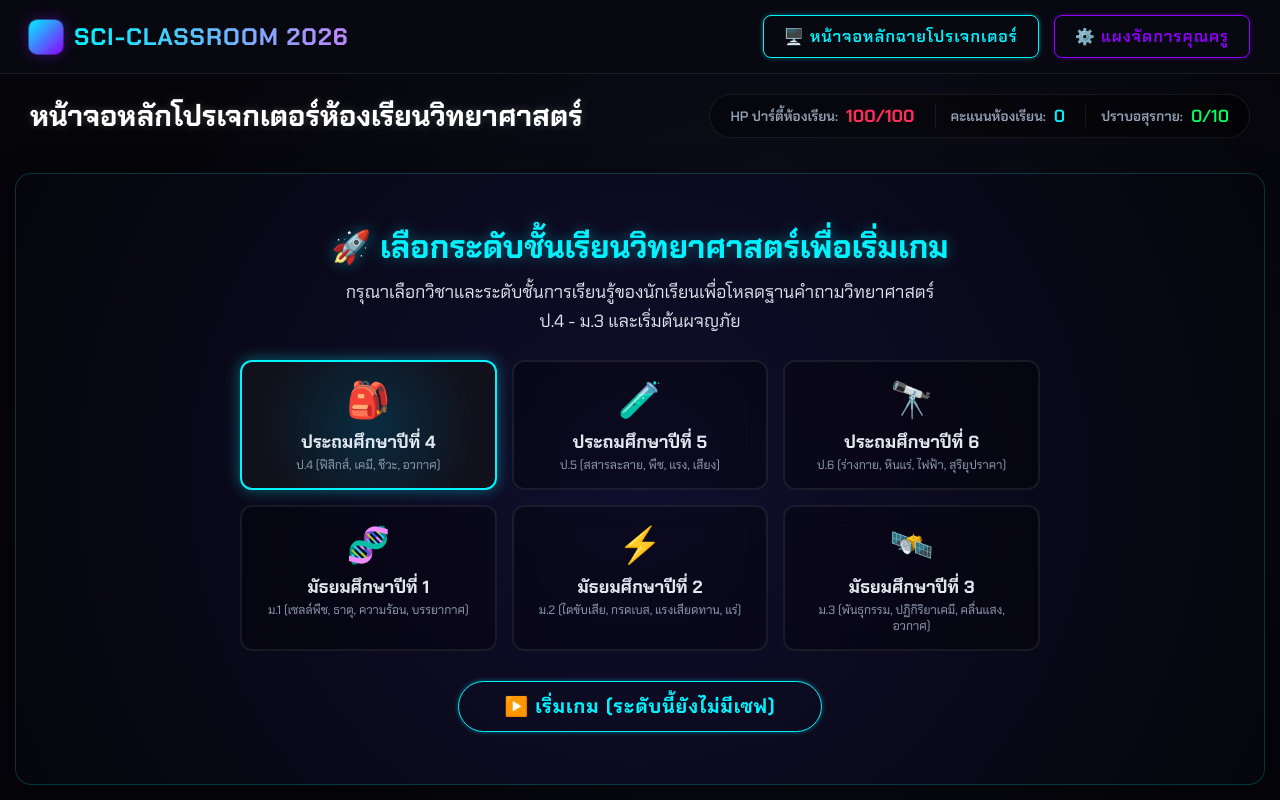
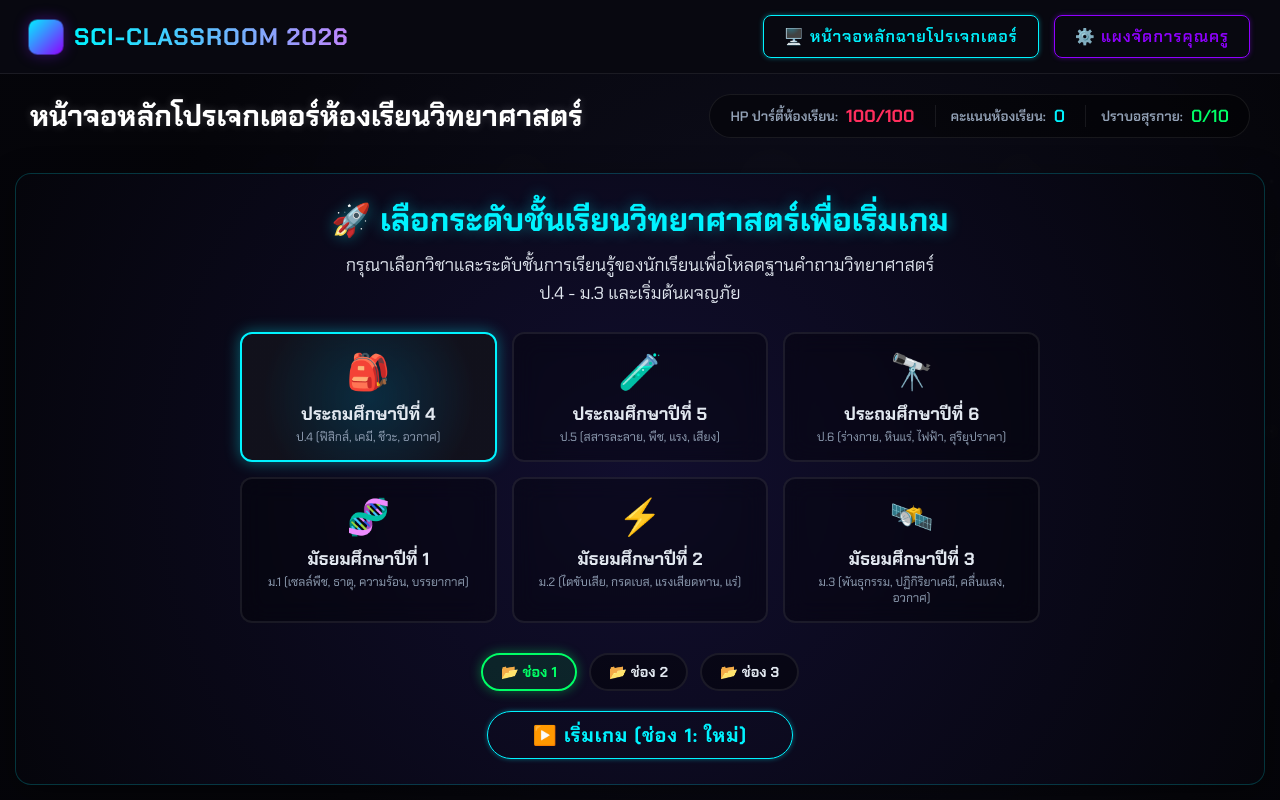
Before and after one commit to basicbasja-cloud/Sci-Classroom-2D-Game, a website built with Vite: page index.html in a window 1280 px wide. Both pictures are taken after a click on the button "🖥️ หน้าจอหลักฉายโปรเจกเตอร์". Built offline with nearby package versions, Linux system fonts and the light colour scheme.

Commit message:
Add 3 save slots per grade

```diff
--- a/app.js
+++ b/app.js
@@ -198,6 +198,7 @@ window.SoundFX = SoundFX;
 // ==========================================================================
 const DEFAULT_SYSTEM_SETTINGS = {
   activeGrade: "p4",
+  activeSlot: 1,
   timerLimit: 90,
   hintsEnabled: true,
   soundEnabled: true
@@ -237,21 +238,44 @@ function getActiveGrade() {
   return "p4";
 }
 
-// Helper: สร้าง localStorage key เฉพาะแต่ละระดับชั้น (per-grade save)
+function getActiveSlot() {
+  const stored = localStorage.getItem("sci_quest_settings");
+  if (stored) {
+    try {
+      return JSON.parse(stored).activeSlot || 1;
+    } catch (e) {
+      return 1;
+    }
+  }
+  return 1;
+}
+
+// Helper: สร้าง localStorage key เฉพาะแต่ละระดับชั้น + ช่องเซฟ (per-grade per-slot save)
 function gk(baseKey) {
   const grade = getActiveGrade();
-  return `${baseKey}_${grade}`;
+  const slot = getActiveSlot();
+  return `${baseKey}_${grade}_slot${slot}`;
 }
 
-// ตรวจสอบว่าระดับชั้นนี้มีข้อมูลเซฟหรือไม่
-function hasSaveData(grade) {
-  const modulesKey = `sci_quest_modules_${grade}`;
-  const scoreKey = `sci_quest_student_score_${grade}`;
+// ตรวจสอบว่าระดับชั้นนี้มีข้อมูลเซฟในช่องใดช่องหนึ่งหรือไม่
+function hasSaveData(grade, slot) {
+  if (slot) {
+    return hasSaveDataInSlot(grade, slot);
+  }
+  for (let s = 1; s <= 3; s++) {
+    if (hasSaveDataInSlot(grade, s)) return true;
+  }
+  return false;
+}
+
+// ตรวจสอบข้อมูลเซฟในช่องที่ระบุ
+function hasSaveDataInSlot(grade, slot) {
+  const modulesKey = `sci_quest_modules_${grade}_slot${slot}`;
+  const scoreKey = `sci_quest_student_score_${grade}_slot${slot}`;
   try {
     const modules = JSON.parse(localStorage.getItem(modulesKey));
     const score = JSON.parse(localStorage.getItem(scoreKey));
     if (!modules || !score) return false;
-    // มีเซฟถ้าซ่อมแซม node ไปแล้วอย่างน้อย 1 ด่าน หรือคะแนน > 0
     for (let key in modules) {
       if (modules[key].repaired) return true;
     }
@@ -268,15 +292,18 @@ function initAppData() {
     }
 
     const grades = ["p4", "p5", "p6", "m1", "m2", "m3"];
+    const slots = [1, 2, 3];
     grades.forEach(g => {
-      const modulesKey = `sci_quest_modules_${g}`;
-      const scoreKey = `sci_quest_student_score_${g}`;
+      slots.forEach(s => {
+        const modulesKey = `sci_quest_modules_${g}_slot${s}`;
+        const scoreKey = `sci_quest_student_score_${g}_slot${s}`;
         if (!localStorage.getItem(modulesKey)) {
           localStorage.setItem(modulesKey, JSON.stringify(DEFAULT_MODULE_STATES));
         }
         if (!localStorage.getItem(scoreKey)) {
           localStorage.setItem(scoreKey, JSON.stringify(DEFAULT_STUDENT_SCORE));
         }
+      });
     });
 
     // คีย์ตัวแปรแชร์ข้อมูลการประสานความร่วมมือ Co-op
@@ -317,7 +344,8 @@ function saveSystemSettings(settings) {
 function getModuleStates() {
   initAppData();
   const grade = getActiveGrade();
-  const key = `sci_quest_modules_${grade}`;
+  const slot = getActiveSlot();
+  const key = `sci_quest_modules_${grade}_slot${slot}`;
   if (!localStorage.getItem(key)) {
     localStorage.setItem(key, JSON.stringify(DEFAULT_MODULE_STATES));
   }
@@ -326,7 +354,8 @@ function getModuleStates() {
 
 function saveModuleStates(states) {
   const grade = getActiveGrade();
-  const key = `sci_quest_modules_${grade}`;
+  const slot = getActiveSlot();
+  const key = `sci_quest_modules_${grade}_slot${slot}`;
   localStorage.setItem(key, JSON.stringify(states));
   window.dispatchEvent(new CustomEvent("modules-changed", { detail: states }));
 }
@@ -334,7 +363,8 @@ function saveModuleStates(states) {
 function getStudentScore() {
   initAppData();
   const grade = getActiveGrade();
-  const key = `sci_quest_student_score_${grade}`;
+  const slot = getActiveSlot();
+  const key = `sci_quest_student_score_${grade}_slot${slot}`;
   if (!localStorage.getItem(key)) {
     localStorage.setItem(key, JSON.stringify(DEFAULT_STUDENT_SCORE));
   }
@@ -343,7 +373,8 @@ function getStudentScore() {
 
 function saveStudentScore(scoreObj) {
   const grade = getActiveGrade();
-  const key = `sci_quest_student_score_${grade}`;
+  const slot = getActiveSlot();
+  const key = `sci_quest_student_score_${grade}_slot${slot}`;
   localStorage.setItem(key, JSON.stringify(scoreObj));
   window.dispatchEvent(new CustomEvent("score-changed", { detail: scoreObj }));
 }
@@ -351,8 +382,9 @@ function saveStudentScore(scoreObj) {
 // รีเซ็ตเกมห้องเรียน
 function resetStudentGame() {
   const grade = getActiveGrade();
-  const modulesKey = `sci_quest_modules_${grade}`;
-  const scoreKey = `sci_quest_student_score_${grade}`;
+  const slot = getActiveSlot();
+  const modulesKey = `sci_quest_modules_${grade}_slot${slot}`;
+  const scoreKey = `sci_quest_student_score_${grade}_slot${slot}`;
 
   localStorage.setItem(modulesKey, JSON.stringify(DEFAULT_MODULE_STATES));
   localStorage.setItem(scoreKey, JSON.stringify(DEFAULT_STUDENT_SCORE));
@@ -459,10 +491,11 @@ window.addEventListener("storage", function(event) {
     window.dispatchEvent(new CustomEvent("settings-changed", { detail: s }));
   }
   const grade = getActiveGrade();
-  if (event.key === `sci_quest_modules_${grade}`) {
+  const slot = getActiveSlot();
+  if (event.key === `sci_quest_modules_${grade}_slot${slot}`) {
     window.dispatchEvent(new CustomEvent("modules-changed", { detail: JSON.parse(event.newValue) }));
   }
-  if (event.key === `sci_quest_student_score_${grade}`) {
+  if (event.key === `sci_quest_student_score_${grade}_slot${slot}`) {
     window.dispatchEvent(new CustomEvent("score-changed", { detail: JSON.parse(event.newValue) }));
   }
   if (event.key === "sci_quest_game_phase") {
@@ -490,6 +523,16 @@ window.addEventListener("storage", function(event) {
 
 function showView(viewId) {
   SoundFX.playClick();
+
+  // หากกด "เปิดหน้าจอเกมหลัก" (projector-view) ให้กลับไปที่หน้าเลือกระดับชั้นทุกครั้ง
+  if (viewId === "projector-view") {
+    localStorage.removeItem(gk("sci_quest_level_confirmed"));
+    // เรียกอัปเดต UI ให้แสดงหน้าเลือกชั้นเรียนทันที (ฟังก์ชันจาก game.js)
+    if (typeof updatePhaseUI === "function") {
+      updatePhaseUI("map");
+    }
+  }
+
   const views = document.querySelectorAll(".app-view");
   views.forEach(v => v.classList.remove("active"));
 
@@ -552,6 +595,8 @@ window.App = {
   saveActiveMove,
   clearVotesAndResponses,
   hasSaveData,
+  hasSaveDataInSlot,
   gk,
-  getActiveGrade
+  getActiveGrade,
+  getActiveSlot
 };
--- a/game.js
+++ b/game.js
@@ -95,6 +95,7 @@ let myNickname = sessionStorage.getItem("sci_quest_nickname") || null;
 
 // ระดับชั้นเรียนที่เลือกสแตนบายก่อนเล่นเกม
 let selectedGradeForInit = "p4";
+let selectedSlotForInit = 1;
 
 // ==========================================================================
 // 2. ฟังก์ชันหน้าจอแผนที่ Candy Crush (Node Map Controller)
@@ -382,7 +383,6 @@ function setupLevelSelectUI() {
   const cards = document.querySelectorAll(".level-card-item");
   cards.forEach(card => {
     const grade = card.getAttribute("data-grade");
-    const hasSave = window.App.hasSaveData(grade);
     const saveIndicator = card.querySelector(".save-indicator");
 
     if (grade === selectedGradeForInit) {
@@ -395,8 +395,8 @@ function setupLevelSelectUI() {
       card.style.background = "rgba(0,0,0,0.3)";
     }
 
-    // เพิ่ม/อัปเดตตัวบ่งชี้เซฟ
-    if (hasSave) {
+    // เพิ่ม/อัปเดตตัวบ่งชี้เซฟ (แสดงถ้ามีเซฟในช่องใดช่องหนึ่ง)
+    if (window.App.hasSaveData(grade)) {
       if (!saveIndicator) {
         const indicator = document.createElement("div");
         indicator.className = "save-indicator";
@@ -412,19 +412,55 @@ function setupLevelSelectUI() {
     card.onclick = function() {
       SoundFX.playClick();
       selectedGradeForInit = grade;
+      selectedSlotForInit = 1;
       setupLevelSelectUI();
     };
   });
 
+  // แสดงปุ่มเลือกช่องเซฟ (3 slots) สำหรับเกรดที่เลือก
+  const slotContainer = document.getElementById("save-slot-container");
+  if (slotContainer) {
+    slotContainer.innerHTML = "";
+    const gradeHasSave = window.App.hasSaveData(selectedGradeForInit);
+    for (let s = 1; s <= 3; s++) {
+      const hasSlotSave = window.App.hasSaveDataInSlot(selectedGradeForInit, s);
+      const slotBtn = document.createElement("button");
+      slotBtn.className = "save-slot-btn";
+      if (s === selectedSlotForInit) {
+        slotBtn.classList.add("active");
+      }
+      let label = hasSlotSave ? `💾 ช่อง ${s}` : `📂 ช่อง ${s}`;
+      if (hasSlotSave) {
+        // แสดงจำนวนด่านที่ผ่าน
+        const modulesKey = `sci_quest_modules_${selectedGradeForInit}_slot${s}`;
+        try {
+          const mods = JSON.parse(localStorage.getItem(modulesKey));
+          if (mods) {
+            let repaired = 0;
+            for (let k in mods) { if (mods[k].repaired) repaired++; }
+            label += ` (${repaired}/10)`;
+          }
+        } catch(e) {}
+      }
+      slotBtn.textContent = label;
+      slotBtn.onclick = function() {
+        SoundFX.playClick();
+        selectedSlotForInit = s;
+        setupLevelSelectUI();
+      };
+      slotContainer.appendChild(slotBtn);
+    }
+  }
+
   const confirmBtn = document.getElementById("btn-confirm-level");
   if (confirmBtn) {
-    const hasSave = window.App.hasSaveData(selectedGradeForInit);
-    if (hasSave) {
-      confirmBtn.textContent = "\u25B6\uFE0F \u0E40\u0E25\u0E48\u0E19\u0E15\u0E48\u0E2D (\u0E42\u0E2B\u0E25\u0E14\u0E40\u0E0B\u0E1F\u0E40\u0E14\u0E34\u0E21)";
+    const hasSlotSave = window.App.hasSaveDataInSlot(selectedGradeForInit, selectedSlotForInit);
+    if (hasSlotSave) {
+      confirmBtn.textContent = `▶️ โหลดช่อง ${selectedSlotForInit} (มีเซฟ)`;
       confirmBtn.style.borderColor = "var(--neon-emerald)";
       confirmBtn.style.color = "var(--neon-emerald)";
     } else {
-      confirmBtn.textContent = "\u25B6\uFE0F \u0E40\u0E23\u0E34\u0E48\u0E21\u0E40\u0E01\u0E21 (\u0E23\u0E30\u0E14\u0E31\u0E1A\u0E19\u0E35\u0E49\u0E22\u0E31\u0E07\u0E44\u0E21\u0E48\u0E21\u0E35\u0E40\u0E0B\u0E1F)";
+      confirmBtn.textContent = `▶️ เริ่มเกม (ช่อง ${selectedSlotForInit}: ใหม่)`;
       confirmBtn.style.borderColor = "var(--neon-cyan)";
       confirmBtn.style.color = "var(--neon-cyan)";
     }
@@ -434,6 +470,7 @@ function setupLevelSelectUI() {
 
       const settings = App.getSystemSettings();
       settings.activeGrade = selectedGradeForInit;
+      settings.activeSlot = selectedSlotForInit;
       App.saveSystemSettings(settings);
 
       App.setGamePhase("map");
@@ -442,7 +479,7 @@ function setupLevelSelectUI() {
       window.dispatchEvent(new CustomEvent("settings-changed", { detail: settings }));
       updatePhaseUI("map");
 
-      addShipLog(`\u0E22\u0E34\u0E19\u0E14\u0E35\u0E15\u0E49\u0E2D\u0E19\u0E23\u0E31\u0E1A\u0E23\u0E30\u0E14\u0E31\u0E1A\u0E27\u0E34\u0E0A\u0E32\u0E43\u0E2B\u0E21\u0E48! \u0E40\u0E23\u0E34\u0E48\u0E21\u0E17\u0E23\u0E34\u0E1B\u0E1C\u0E08\u0E13\u0E20\u0E31\u0E22\u0E2A\u0E33\u0E2B\u0E23\u0E31\u0E1A\u0E0A\u0E31\u0E49\u0E19\u0E40\u0E23\u0E35\u0E22\u0E19: ${selectedGradeForInit.toUpperCase()}`, "system");
+      addShipLog(`ยินดีต้อนรับระดับวิชาใหม่! เริ่มทริปผจณภัยสำหรับชั้นเรียน: ${selectedGradeForInit.toUpperCase()} ช่อง ${selectedSlotForInit}`, "system");
     };
   }
 }
--- a/index.html
+++ b/index.html
@@ -172,6 +172,11 @@
             <h3 style="font-weight: 700; color: var(--text-primary); font-size: 1.1rem;">มัธยมศึกษาปีที่ 3</h3>
             <p style="font-size: 0.75rem; color: var(--text-muted); margin-top: 4px;">ม.3 (พันธุกรรม, ปฏิกิริยาเคมี, คลื่นแสง, อวกาศ)</p>
           </div>
+        </div>
+
+        <!-- ช่องบันทึก 3 ช่องต่อเกรด -->
+        <div id="save-slot-container" style="display: flex; gap: 12px; margin-bottom: 20px; flex-wrap: wrap; justify-content: center;">
+          <!-- Slot buttons rendered by JS -->
         </div>
 
         <button class="btn-neon" id="btn-confirm-level" style="padding: 12px 45px; font-size: 1.2rem; font-weight: bold; border-color: var(--neon-cyan); color: var(--neon-cyan); border-radius: 30px;">
--- a/style.css
+++ b/style.css
@@ -154,6 +154,33 @@ body {
   box-shadow: 0 0 15px var(--neon-emerald);
 }
 
+/* ===== Save Slot Buttons ===== */
+.save-slot-btn {
+  background: rgba(0,0,0,0.4);
+  border: 2px solid var(--border-light);
+  color: var(--text-primary);
+  padding: 8px 18px;
+  border-radius: 20px;
+  font-size: 0.9rem;
+  font-weight: bold;
+  cursor: pointer;
+  transition: all 0.2s ease-out;
+  font-family: inherit;
+}
+
+.save-slot-btn:hover {
+  border-color: var(--neon-cyan);
+  box-shadow: 0 0 10px var(--neon-cyan-glow);
+  background: rgba(0, 243, 255, 0.1);
+}
+
+.save-slot-btn.active {
+  border-color: var(--neon-emerald);
+  color: var(--neon-emerald);
+  box-shadow: 0 0 12px var(--neon-emerald-glow);
+  background: rgba(0, 255, 102, 0.1);
+}
+
 .btn-neon-red {
   color: var(--neon-red);
   border-color: var(--neon-red);
```
Lines whose indentation alone changed are shown as unchanged.
